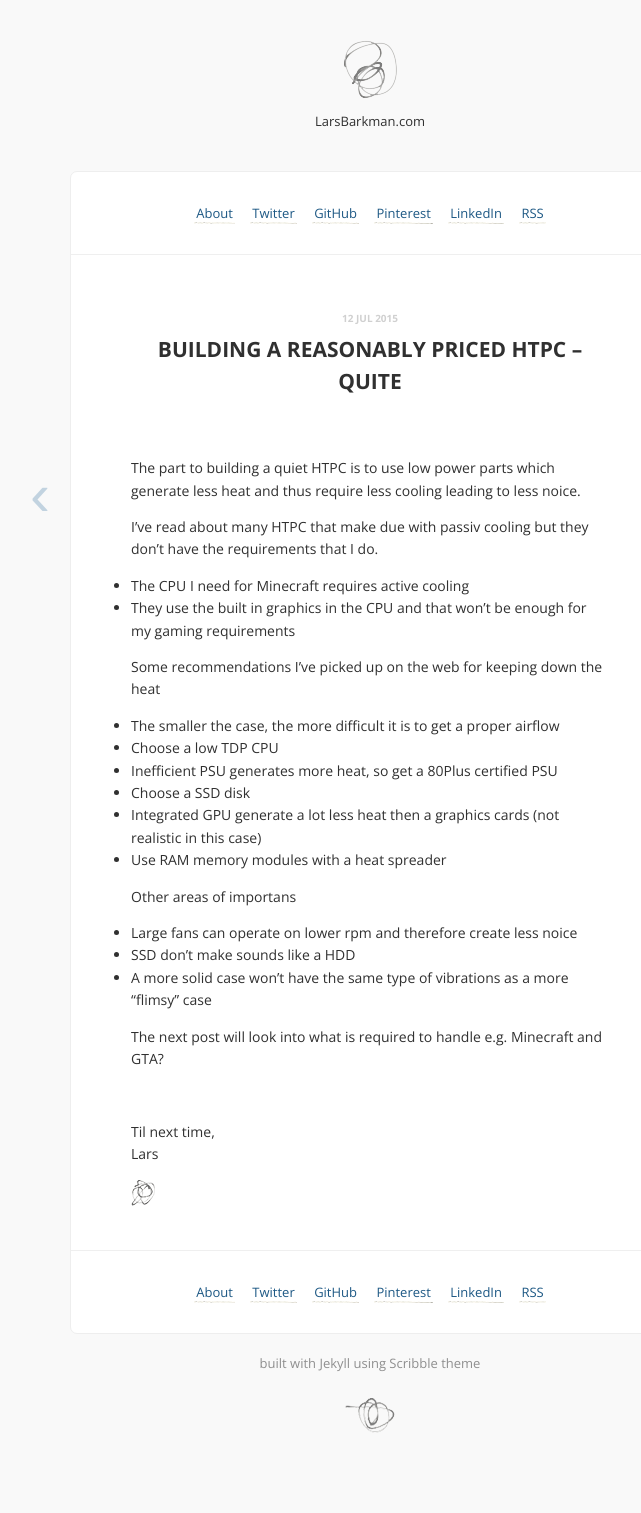
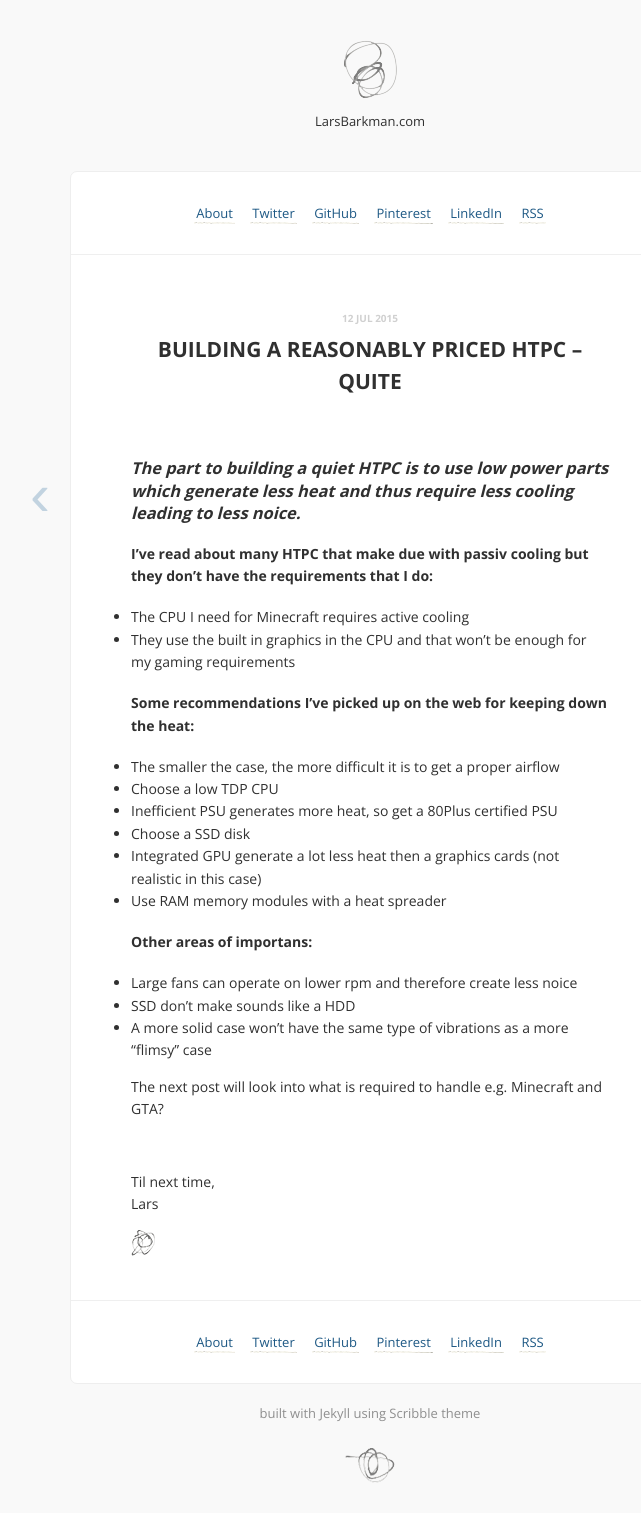
Before and after one commit to LarsBarkman/LarsBarkman.github.io, a Jekyll site: the page built from _posts/2015-07-12-building-a-reasonably-priced-htpc-quite.md, in a window 1280 px wide. Shown: the whole page, without its empty margins (270-911 px from the left). Built offline with Jekyll 4.4.1, drawn with Linux system fonts in a browser that asks for light colours; Markdown is read by kramdown in place of the engine named in the settings; comment, search, counter and statistics services are not loaded; before the commit the page ends 1463 px from its top, so only the background shows below that.

```diff
--- a/_posts/2015-07-12-building-a-reasonably-priced-htpc-quite.md
+++ b/_posts/2015-07-12-building-a-reasonably-priced-htpc-quite.md
@@ -3,15 +3,13 @@ layout: post
 title: Building a Reasonably Priced HTPC – Quite
 ---
 
-The part to building a quiet HTPC is to use low power parts which generate less heat and thus require less cooling leading to less noice.
+###*The part to building a quiet HTPC is to use low power parts which generate less heat and thus require less cooling leading to less noice.*
 
-I've read about many HTPC that make due with passiv cooling but they don't have the requirements that I do.
-
+####I've read about many HTPC that make due with passiv cooling but they don't have the requirements that I do:
 - The CPU I need for Minecraft requires active cooling
 - They use the built in graphics in the CPU and that won't be enough for my gaming requirements
 
-Some recommendations I've picked up on the web for keeping down the heat
-
+####Some recommendations I've picked up on the web for keeping down the heat:
 - The smaller the case, the more difficult it is to get a proper airflow
 - Choose a low TDP CPU
 - Inefficient PSU generates more heat, so get a 80Plus certified PSU
@@ -19,8 +17,7 @@ Some recommendations I've picked up on the web for keeping down the heat
 - Integrated GPU generate a lot less heat then a graphics cards (not realistic in this case)
 - Use RAM memory modules with a heat spreader
 
-Other areas of importans
-
+####Other areas of importans:
 - Large fans can operate on lower rpm and therefore create less noice
 - SSD don't make sounds like a HDD
 - A more solid case won't have the same type of vibrations as a more "flimsy" case
```
